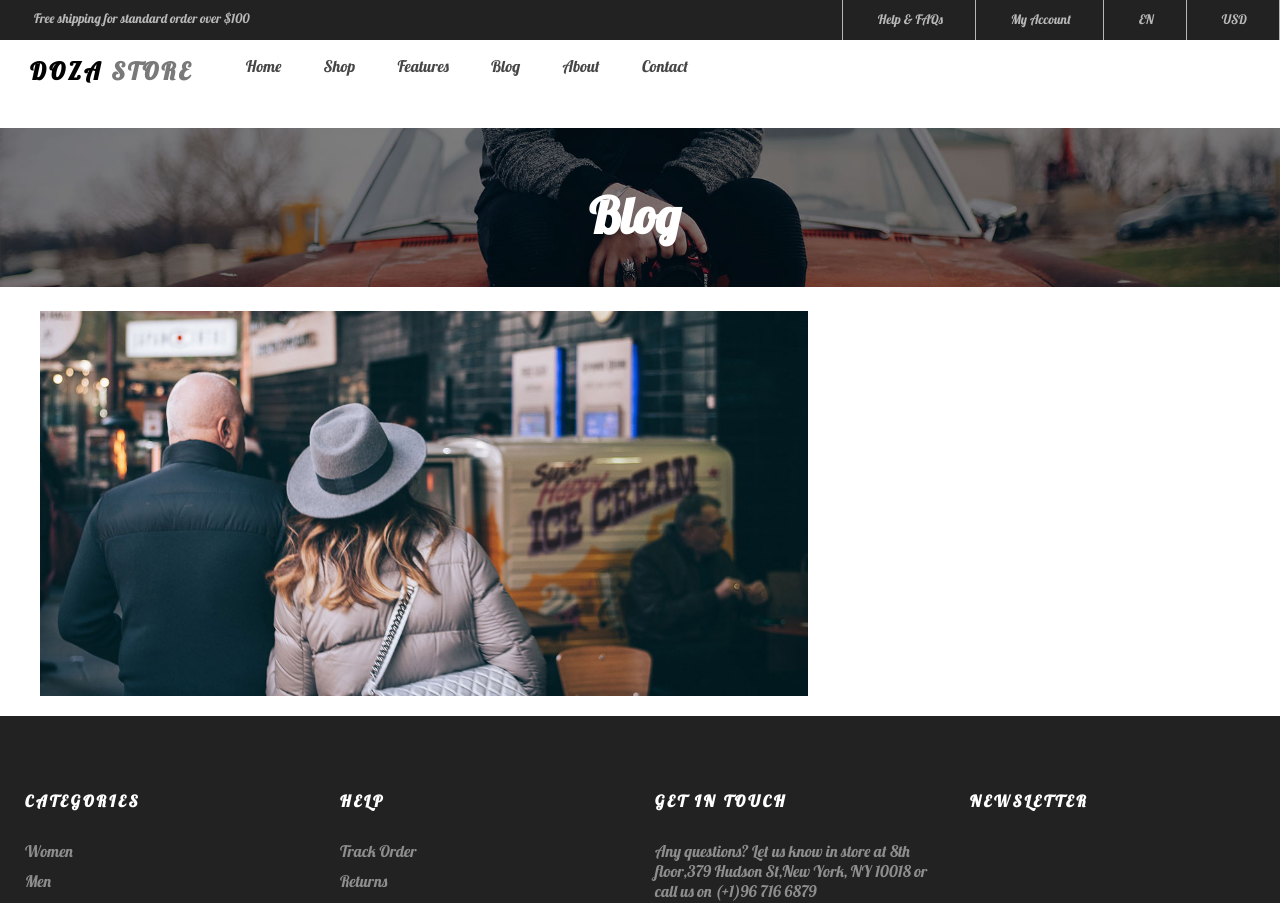
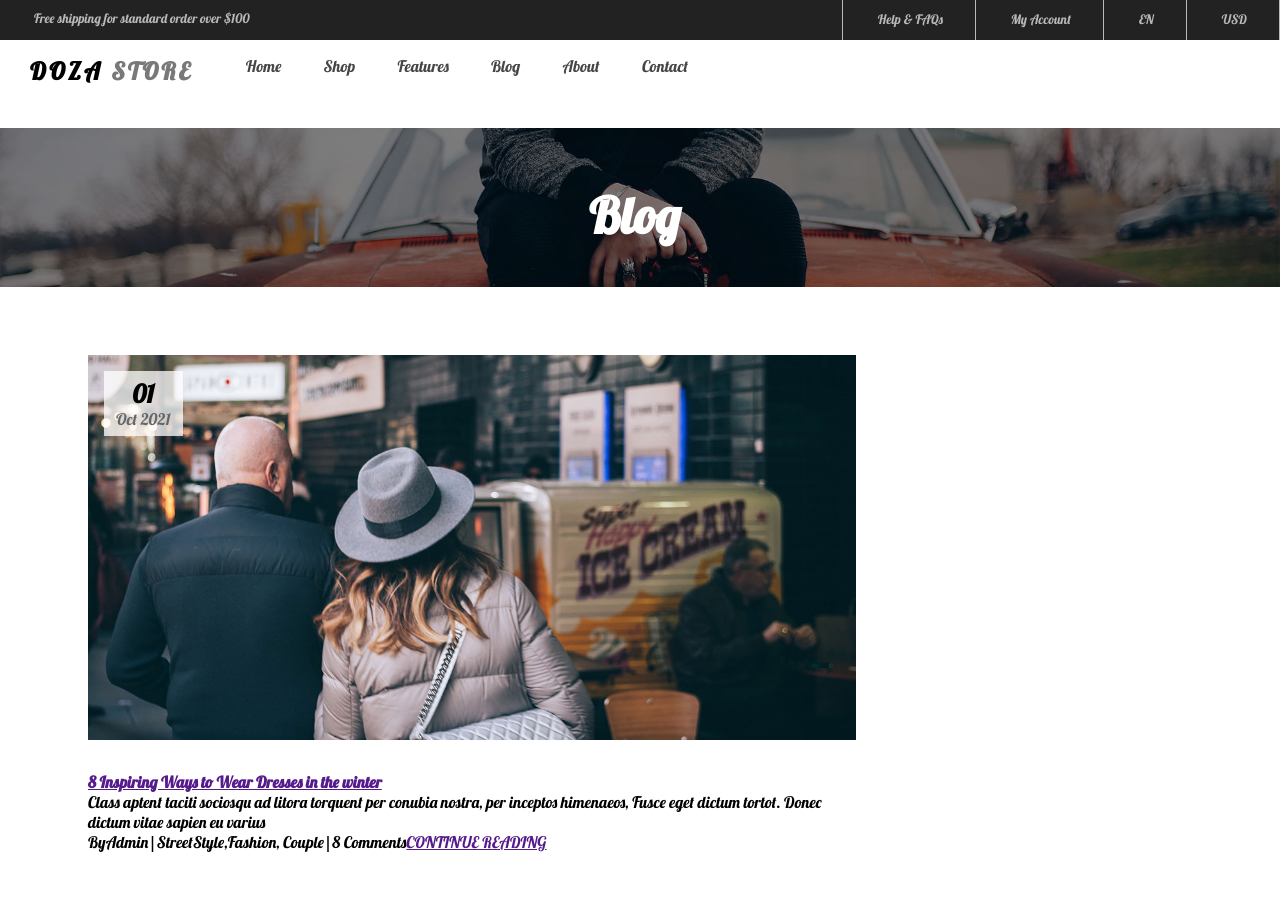
Before and after one commit to 5iveemmy/Doza-store, a React (Create React App) app: page /blog in a window 1280 px wide. Shown: the top 903 px of the page. Built offline with nearby package versions, Linux system fonts and the light colour scheme; some icons are missing.

Commit message:
enlarge on hover now works

```diff
--- a/package.json
+++ b/package.json
@@ -42,7 +42,7 @@
       "last 1 safari version"
     ]
   },
-  "homepage": "./",
+  "homepage": "http://./",
   "devDependencies": {
     "gh-pages": "^3.2.3"
   },
--- a/src/pages/Blog.js
+++ b/src/pages/Blog.js
@@ -1,5 +1,6 @@
 import React from "react";
 import blog from "../images/bg-02.jpg";
+import { Link } from "react-router-dom";
 import "../styles/Pages.css";
 import blogOne from "../images/blog-04.jpg";
 
@@ -14,11 +15,42 @@ function Blog() {
       </div>
       <section className="blog-sect">
         <div className="blog-sect-wrapper">
-          <div className="season">
-            <div className="season-wrap">
-              <div className="winter">
+          <div className="for-winter">
+            <div className="winter">
+              <Link to="/">
                 <div className="winter-image">
                   <img src={blogOne} alt="blog01" className="blog-one-image" />
+                </div>
+                <div className="season-date">
+                  <span className="num-span">01</span>
+                  <span className="month-span">Oct 2021</span>
+                </div>
+              </Link>
+              <div className="winter-text">
+                <h4>
+                  {" "}
+                  <Link> 8 Inspiring Ways to Wear Dresses in the winter</Link>
+                </h4>
+                <p>
+                  Class aptent taciti sociosqu ad litora torquent per conubia
+                  nostra, per inceptos himenaeos, Fusce eget dictum tortot.
+                  Donec dictum vitae sapien eu varius
+                </p>
+                <div className="winter-tiny">
+                  <span>
+                    <span>
+                      <span>
+                        <span>By</span>Admin
+                      </span>
+                      <span>|</span>
+                    </span>
+                    <span>
+                      StreetStyle,Fashion, Couple
+                      <span>|</span>
+                    </span>
+                    <span>8 Comments</span>
+                  </span>
+                  <Link>CONTINUE READING</Link>
                 </div>
               </div>
             </div>
--- a/src/styles/Pages.css
+++ b/src/styles/Pages.css
@@ -77,12 +77,13 @@ form {
 }
 
 .blog-sect {
-  padding: 20px 40px;
+  padding: 4rem 5.5rem;
 }
 
 .winter {
   /* width: 40rem; */
   width: 60vw;
+  position: relative;
 }
 
 .winter-image {
@@ -100,3 +101,27 @@ form {
 .winter-image:hover .blog-one-image {
   transform: scale(1.1);
 }
+
+.season-date {
+  top: 1rem;
+  position: absolute;
+  left: 1rem;
+  display: flex;
+  flex-direction: column;
+  background-color: rgb(255, 255, 255, 75%);
+  padding: 7px 12px;
+  color: black;
+}
+
+.num-span {
+  font-size: 25px;
+  text-align: center;
+  font-weight: 800;
+}
+
+.month-span {
+  color: #666;
+}
+.winter-text {
+  padding-top: 2rem;
+}
```
